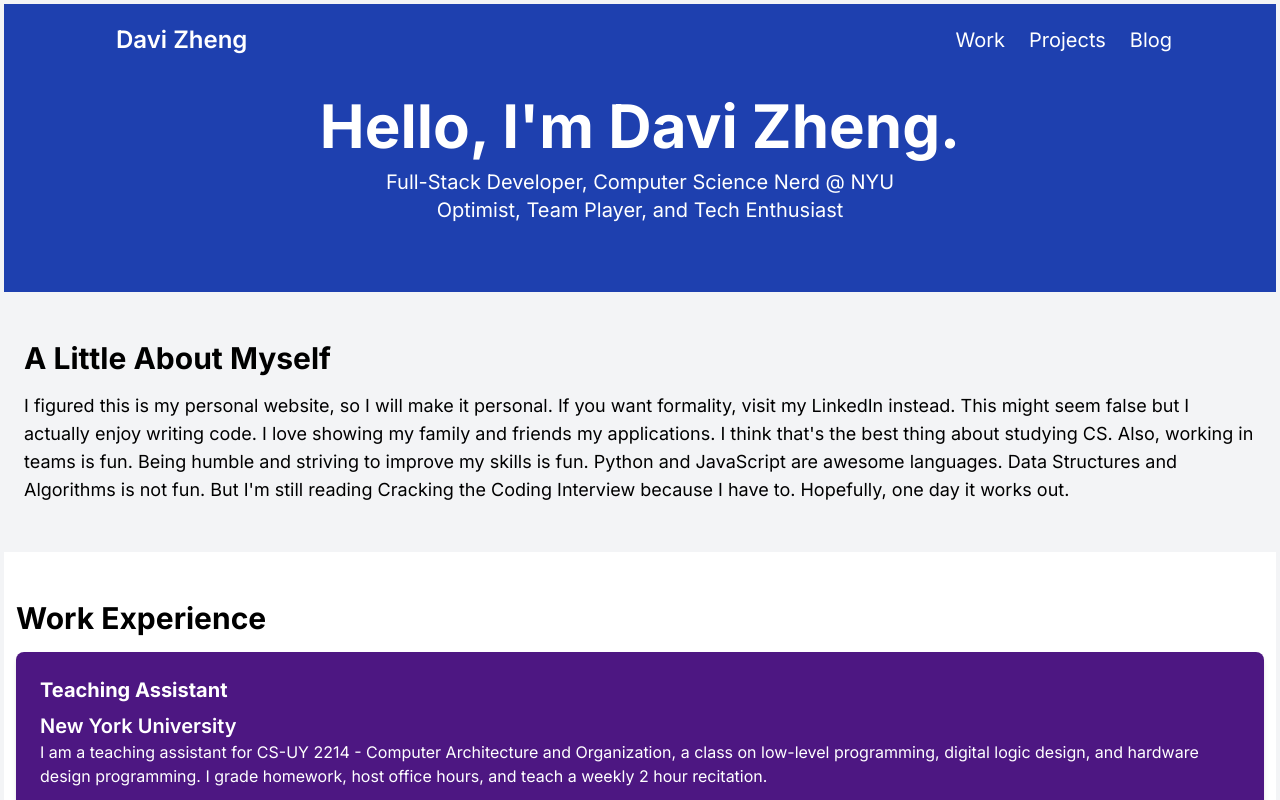
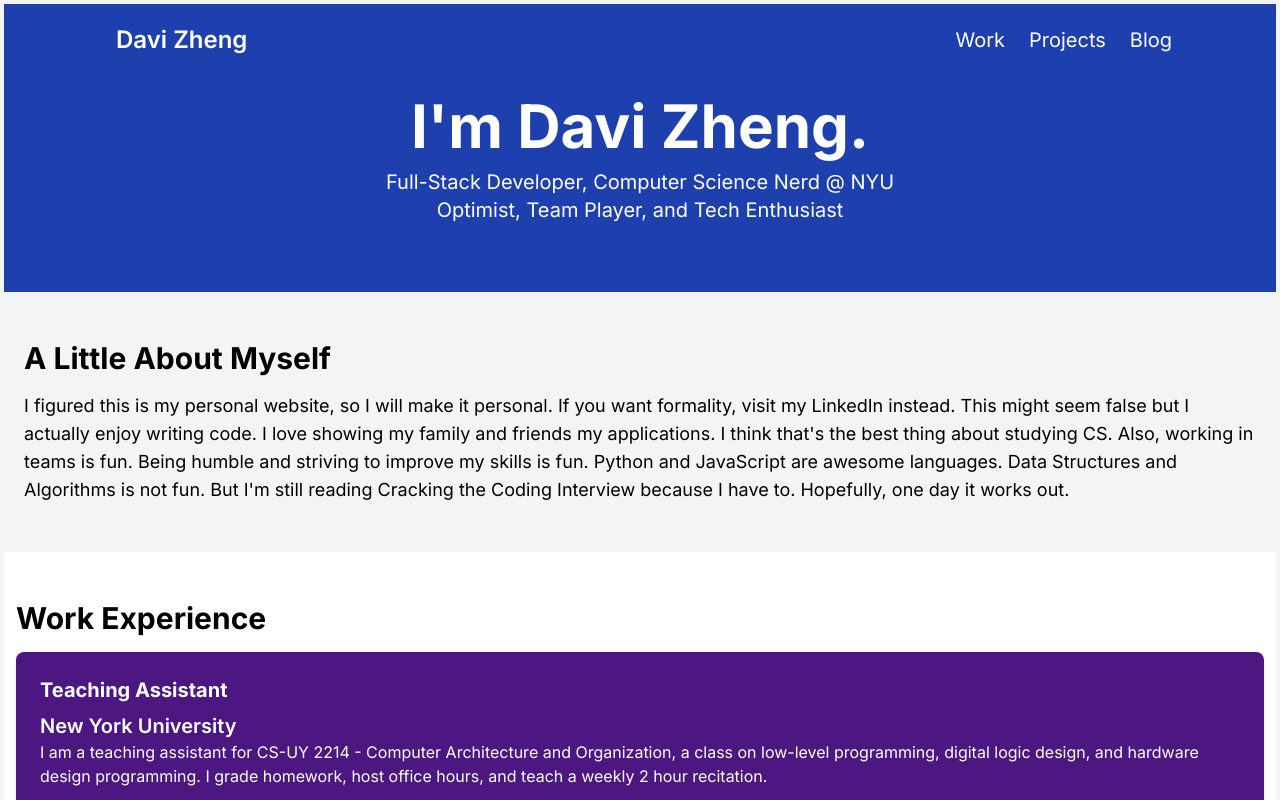
Before and after one commit to DaviZCodes/my-website-bento, a Next.js app: page / in a window 1280 px wide. Shown: the top 800 px of the page. Built offline with nearby package versions, Linux system fonts and the light colour scheme.

Commit message:
Update Header.tsx

```diff
--- a/src/app/components/Header.tsx
+++ b/src/app/components/Header.tsx
@@ -5,7 +5,7 @@
     <header className="bg-blue-800 pt-10 xl:pt-20 xl:pb-14">
       <div className="text-white text-center py-3">
         <h1 className="text-3xl xl:text-6xl font-bold pt-5 sm:pt-0 pb-3">
-          Hello, I&apos;m Davi Zheng.
+          I&apos;m Davi Zheng.
         </h1>
         <div className="text-xl">
           Full-Stack Developer, Computer Science Nerd @ NYU
```
